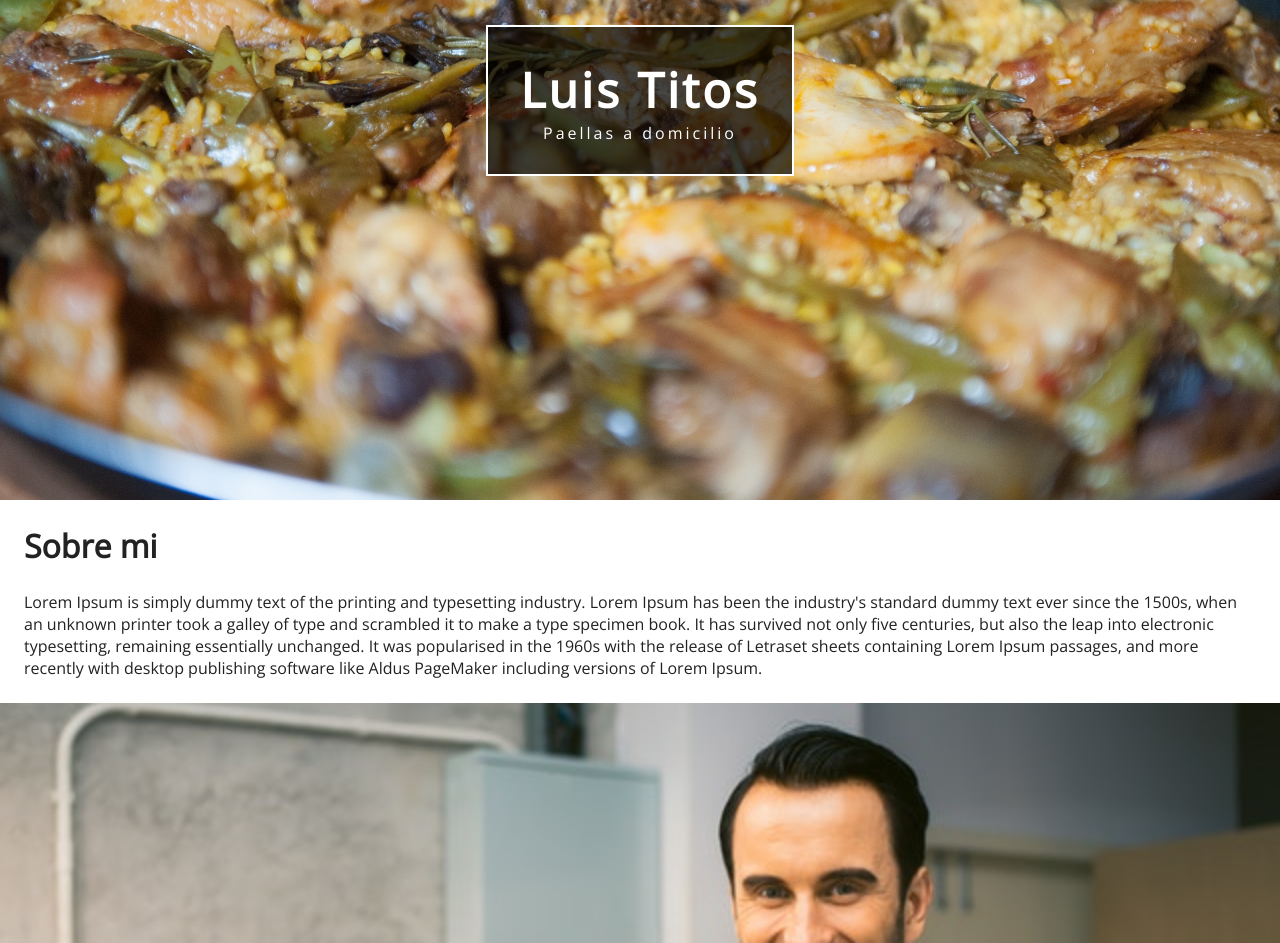
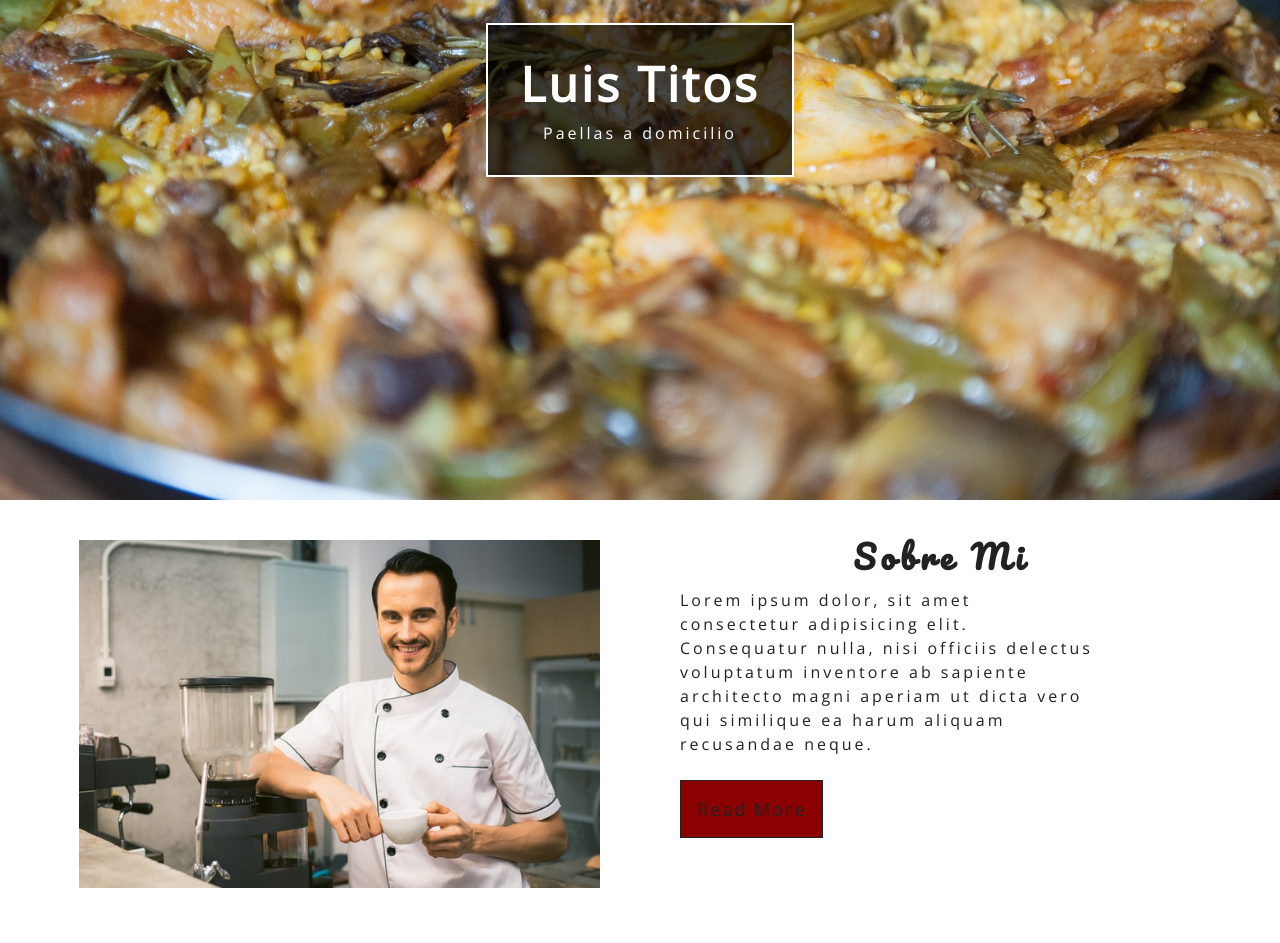
Before and after one commit to juakiCarbonell/food, a React (Create React App) app: page / in a window 1280 px wide. Shown: the part 300-1243 px from the top of the page. Built offline with nearby package versions, Linux system fonts and the light colour scheme.

Commit message:
about section

```diff
--- a/src/UI/About/About.js
+++ b/src/UI/About/About.js
@@ -1,24 +1,89 @@
 import styled from "styled-components";
+import Section from '../Section';
 import React from 'react';
-import img from '../../multimedia/images/chef.jpg';
-import AboutImage from './AboutImage';
-import AboutText from './AboutText';
+import Title from '../Title';
+import AboutImage from '../../multimedia/images/chef.jpg';
+import {setColor} from '../styles';
+import PrimaryBtn from '../Buttons';
 
+const AboutCenter = styled.div`
+  width: 90vw;
+  margin: 0 auto;
+  .about-info,
+  .about-img {
+    padding: 1.5rem;
+  }
+  .about-img {
+    img {
+      width: 100%;
+      display: block;
+    }
+  }
+  .about-info {
+    p {
+      letter-spacing: 3px;
+    }
+  }
+  @media (min-width: 992px){
+    width: 100vw;
+    max-width: 1170px;
+    display: grid;
+    grid-template-columns: 1fr 1fr;
+    grid-column-gap: 2rem;
+    .about-img {
+      align-self: center;
+    }
+    .about-info {
+      p {
+        width: 80%;
+      }
+    }
+  }
+`
 
-const AboutWrapper = styled.div`
-
-`
 
 const About = () => {
   return (
-    <AboutWrapper>
-      <AboutText
-        title="Sobre mi"
-        text="Lorem Ipsum is simply dummy text of the printing and typesetting industry. Lorem Ipsum has been the industry's standard dummy text ever since the 1500s, when an unknown printer took a galley of type and scrambled it to make a type specimen book. It has survived not only five centuries, but also the leap into electronic typesetting, remaining essentially unchanged. It was popularised in the 1960s with the release of Letraset sheets containing Lorem Ipsum passages, and more recently with desktop publishing software like Aldus PageMaker including versions of Lorem Ipsum."
-      />
-      <AboutImage img={img}/>
-    </AboutWrapper>
+    <Section>
+      <AboutCenter>
+        <div className="about-img">
+          <img src={AboutImage} alt="Sobre mi"/>
+        </div>
+        <div className="about-info">
+          <Title title="Sobre mi" center></Title>
+          <p>
+            Lorem ipsum dolor, sit amet consectetur adipisicing elit. Consequatur nulla, nisi officiis delectus voluptatum inventore ab sapiente architecto magni aperiam ut dicta vero qui similique ea harum aliquam recusandae neque.
+          </p>
+          <PrimaryBtn>Read More</PrimaryBtn>
+        </div>
+      </AboutCenter>
+    </Section>
   );
 };
 
 export default About;
+
+// import styled from "styled-components";
+// import React from 'react';
+// import img from '../../multimedia/images/chef.jpg';
+// import AboutImage from './AboutImage';
+// import AboutText from './AboutText';
+
+
+// const AboutWrapper = styled.div`
+
+// `
+
+// const About = () => {
+//   return (
+//     <AboutWrapper>
+//       <AboutText
+//         title="Sobre mi"
+//         text="Lorem Ipsum is simply dummy text of the printing and typesetting industry. Lorem Ipsum has been the industry's standard dummy text ever since the 1500s, when an unknown printer took a galley of type and scrambled it to make a type specimen book. It has survived not only five centuries, but also the leap into electronic typesetting, remaining essentially unchanged. It was popularised in the 1960s with the release of Letraset sheets containing Lorem Ipsum passages, and more recently with desktop publishing software like Aldus PageMaker including versions of Lorem Ipsum."
+//       />
+//       <AboutImage img={img}/>
+//     </AboutWrapper>
+//   );
+// };
+
+// export default About;
--- a/src/UI/GlobalStyles.js
+++ b/src/UI/GlobalStyles.js
@@ -14,5 +14,39 @@ const Globals = createGlobalStyle`
     background: ${setColor.white};
     ${setFont.main}
   }
+  h1{
+    font-size: 3rem;
+    line-height: 1.2;
+    margin-bottom: 0.5rem;
+  }
+  h2{
+    font-size: 2rem;
+    margin-bottom: 0.75rem;
+  }
+  h3{
+    font-size: 1.5rem;
+    line-height: 1;
+    margin-bottom: 1rem;
+  }
+  h4{
+    font-size: 1.2rem;
+    font-weight: bold;
+    margin-bottom: 0.5rem;
+    line-height: 1.25rem;
+  }
+  h5{
+    font-size: 1rem;
+    font-weight: bold;
+    margin-bottom: 1.5rem;
+  }
+  h6{
+    font-size: 1rem;
+    font-weight: bold;
+    margin-bottom: rem;
+  }
+  p{
+    line-height: 1.5;
+    margin: 0 0 1.5rem 0;
+  }
 `;
 export default Globals
--- a/src/UI/Jumbotron/Banner.js
+++ b/src/UI/Jumbotron/Banner.js
@@ -40,9 +40,6 @@ const BannerWrapper = styled.div`
     margin: 0 auto;
     ${fadeIn('-100%', '10%', '0%')}
   }
-  /* @media (min-width: 768px){
-    width: 70vw;
-  } */
 `
 
 const Banner = ({title, text, children}) => {
--- /dev/null
+++ b/src/UI/Section.js
@@ -0,0 +1,10 @@
+import styled from "styled-components";
+import {setColor, setFont, setTransition} from "./styles";
+
+const Section = styled.section`
+  padding: 1rem;
+  background: ${props => props.color}
+
+`
+
+export default Section
--- /dev/null
+++ b/src/UI/Title.js
@@ -0,0 +1,22 @@
+import React from 'react';
+import styled from "styled-components";
+import {setFont} from '../UI/styles';
+
+
+const StyledTitle = styled.h3`
+  font-size: 2rem;
+  text-transform: capitalize;
+  letter-spacing: 5px;
+  ${setFont.secondary};
+  text-align: ${props => props.center ? "center" : "left"};
+`
+
+const Title = ({title, ...props}) => {
+  return (
+    <StyledTitle {...props}>
+      {title}
+    </StyledTitle>
+  );
+};
+
+export default Title;
```
